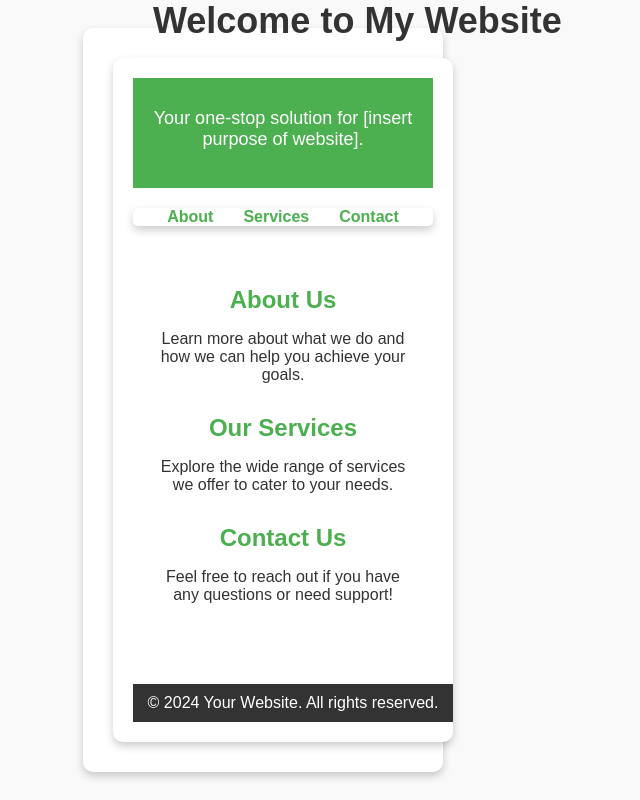
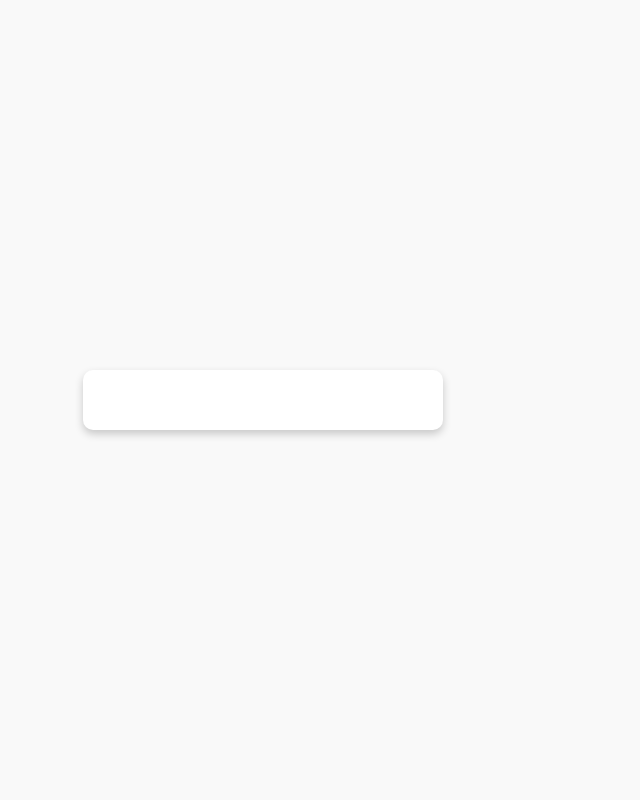
Before and after one commit to NisansalaAmarasinghe/cbc-frontend, a React (Vite) app: page / in a window 1280 px wide. Shown: the whole page, without its empty margins (377-1017 px from the left). Built offline with nearby package versions, Linux system fonts and the light colour scheme.

Commit message:
Adding Browser router 🛣️

```diff
--- a/package.json
+++ b/package.json
@@ -11,7 +11,8 @@
   },
   "dependencies": {
     "react": "^18.3.1",
-    "react-dom": "^18.3.1"
+    "react-dom": "^18.3.1",
+    "react-router-dom": "^7.1.1"
   },
   "devDependencies": {
     "@eslint/js": "^9.17.0",
--- a/src/App.jsx
+++ b/src/App.jsx
@@ -5,6 +5,7 @@ import './App.css'
 import Testing from './components/testing'
 import LoginPage from './pages/loginPage'
 import HomePage from './pages/homePage'
+import { BrowserRouter } from 'react-router-dom'
 
 
 function App() {
@@ -12,7 +13,9 @@ function App() {
 
   return (
     <>
-      <HomePage/>
+      <BrowserRouter>
+
+      </BrowserRouter>
     </>
   )
 }
```
Also changed, not shown: 1 other file (tests, documents, lock files or other folders).
